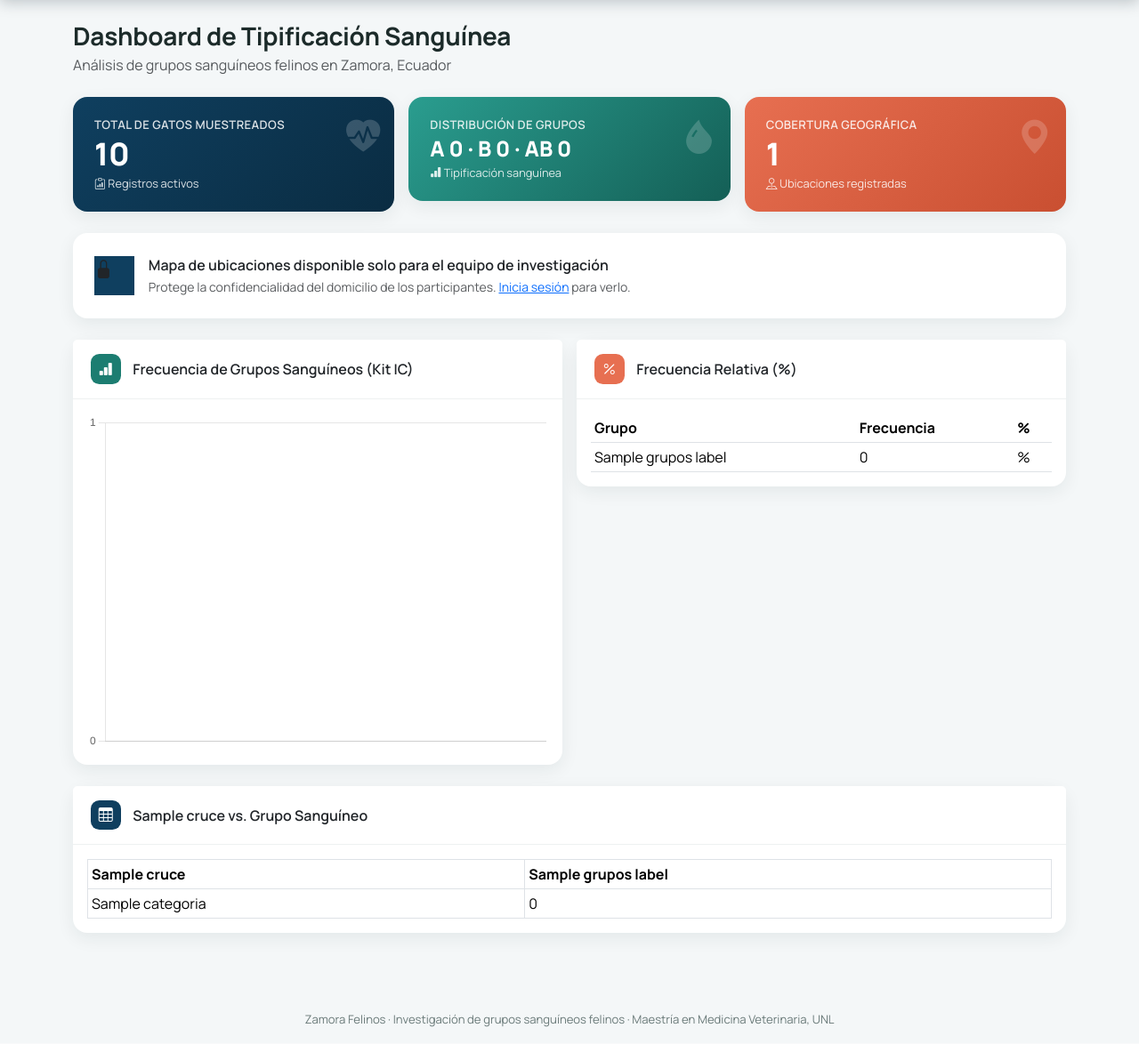
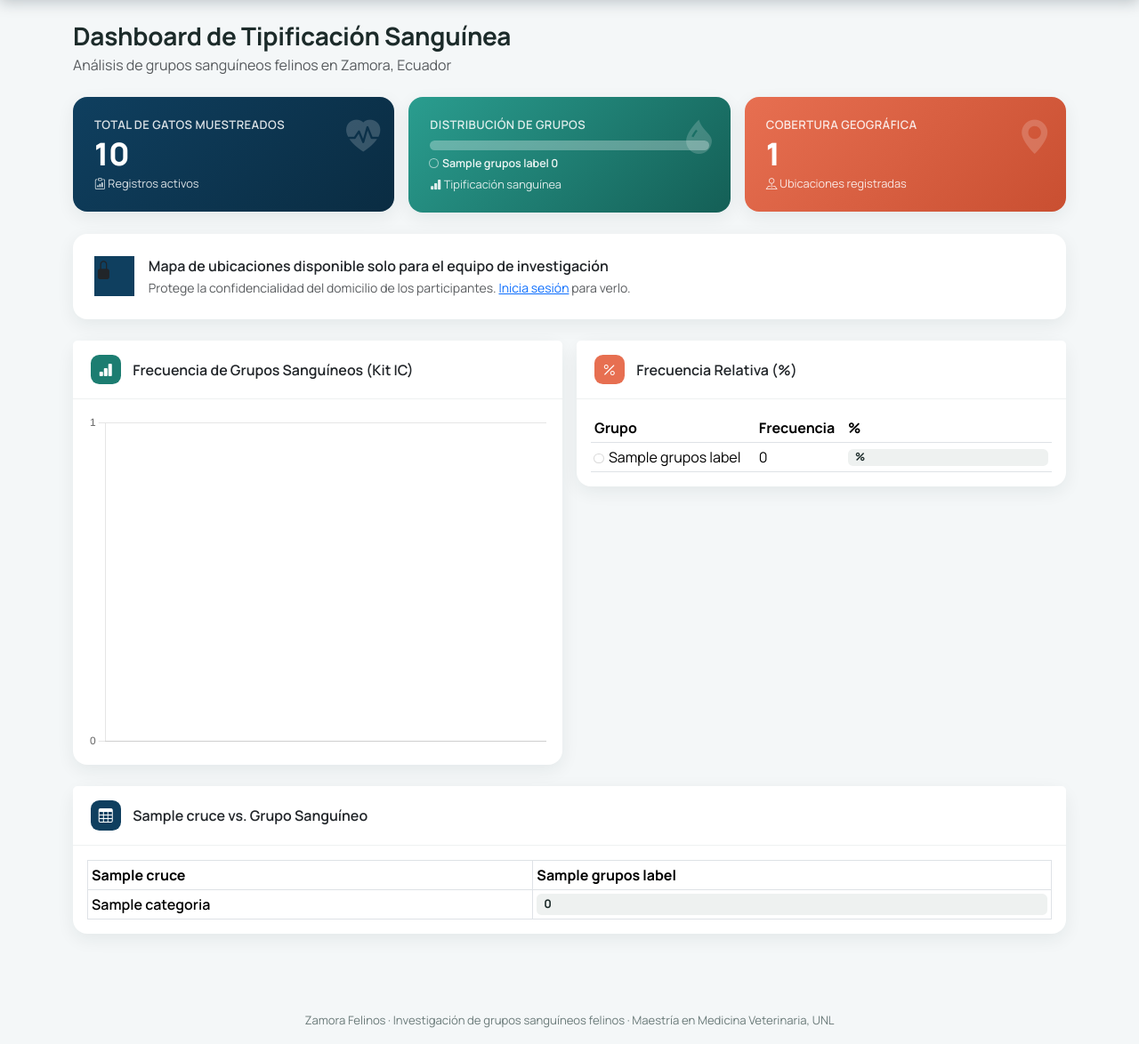
Before and after one commit to leonardo-3003/zamora-felinos, a Django app: template templates/core/dashboard.html in a window 1280 px wide. Shown: the part 60-1234 px from the top of the page at 89% size. Run offline with Django 5.2, Linux system fonts and the light colour scheme; the template is opened without the code that fills it: most values are stand-ins (such as "Sample title", 1, 10 or a date in 2020).

Commit message:
Mejora la legibilidad visual del dashboard con una paleta accesible
Reemplaza los colores de grupo sanguineo por una paleta validada contra
daltonismo/contraste (azul/naranja/aguamarina + gris para "no determinable"),
aplicada de forma consistente en el grafico, el mapa, la lista de registros
y las tarjetas. Agrega una barra de proporcion en la tarjeta de distribucion,
mini-barras dentro de las tablas cruzadas y etiquetas directas sobre el
grafico de barras para que los datos se entiendan de un vistazo.

Co-Authored-By: Claude Sonnet 5 <noreply@anthropic.com>

```diff
--- a/core/templatetags/dashboard_extras.py
+++ b/core/templatetags/dashboard_extras.py
@@ -9,3 +9,13 @@ def get_item(dictionary, key):
     if not dictionary:
         return None
     return dictionary.get(key)
+
+
+@register.filter
+def max_value(dictionary):
+    """Devuelve el mayor valor de un dict (usado para escalar mini-barras en las
+    tablas cruzadas: cada celda se dibuja en proporción al máximo de su fila)."""
+    if not dictionary:
+        return 0
+    valores = dictionary.values()
+    return max(valores) if valores else 0
--- a/templates/core/dashboard.html
+++ b/templates/core/dashboard.html
@@ -4,6 +4,17 @@
 {% block content %}
 
 <style>
+  /* Colores por grupo sanguíneo, fijos y consistentes en todo el dashboard
+     (tarjeta, gráfico de barras, mapa, leyenda y tablas cruzadas). Elegidos y
+     validados para que sean distinguibles con daltonismo (protanopia/deuteranopia/
+     tritanopia) y no se confundan entre sí; "ND" usa el gris neutro de la marca
+     en vez de un color categórico, porque representa "sin dato", no un grupo real. */
+  :root {
+    --grp-A: #2a78d6;
+    --grp-B: #eb6834;
+    --grp-AB: #1baf7a;
+    --grp-ND: #898781;
+  }
   .stat-card {
     border-radius: var(--radius-lg);
     padding: 1.35rem 1.5rem;
@@ -50,7 +61,60 @@
     color: var(--brand-muted);
     font-weight: 600;
   }
-  .legend-pill .dot { width: .65rem; height: .65rem; border-radius: 50%; display: inline-block; }
+  .legend-pill .dot {
+    width: .65rem; height: .65rem; border-radius: 50%; display: inline-block;
+    box-shadow: 0 0 0 1px rgba(0,0,0,.15);
+  }
+
+  /* Barra de proporción 100% apilada, usada en la tarjeta de "Distribución de Grupos" */
+  .mini-stack {
+    display: flex;
+    height: .65rem;
+    border-radius: 999px;
+    overflow: hidden;
+    background: rgba(255, 255, 255, .3);
+    margin: .5rem 0 .4rem;
+  }
+  .mini-stack .mini-seg { height: 100%; }
+  .mini-legend {
+    display: flex;
+    flex-wrap: wrap;
+    gap: .15rem .7rem;
+    font-size: .78rem;
+    font-weight: 600;
+    opacity: .92;
+  }
+  .mini-legend .dot {
+    width: .55rem; height: .55rem; border-radius: 50%; display: inline-block;
+    margin-right: .3rem; box-shadow: 0 0 0 1px rgba(255,255,255,.6);
+  }
+
+  /* Mini-barras dentro de las celdas de las tablas cruzadas: el ancho es
+     proporcional al máximo de la fila, así se lee la proporción de un vistazo
+     sin perder el número exacto (que siempre queda visible como texto). */
+  .cell-bar-wrap {
+    position: relative;
+    min-width: 3.2rem;
+    height: 1.5rem;
+    background: #eef1f0;
+    border-radius: .35rem;
+    overflow: hidden;
+    display: flex;
+    align-items: center;
+  }
+  .cell-bar-wrap .cell-bar {
+    position: absolute;
+    left: 0; top: 0; bottom: 0;
+    opacity: .38;
+  }
+  .cell-bar-wrap .cell-val {
+    position: relative;
+    z-index: 1;
+    padding-left: .5rem;
+    font-weight: 700;
+    font-size: .82rem;
+    color: var(--brand-ink);
+  }
 </style>
 
 <div class="d-flex justify-content-between align-items-center flex-wrap gap-3 mb-4">
@@ -78,12 +142,25 @@
     <div class="stat-card stat-card--teal">
       <i class="bi bi-droplet-fill stat-icon"></i>
       <div class="stat-label">Distribución de Grupos</div>
-      <div class="stat-value fs-4">
-        {% if total > 0 %}
-          A {{ frecuencias.A|default:0 }} · B {{ frecuencias.B|default:0 }} · AB {{ frecuencias.AB|default:0 }}
-        {% else %}—{% endif %}
-      </div>
-      <div class="stat-foot"><i class="bi bi-bar-chart-fill"></i> Tipificación sanguínea</div>
+      {% if total > 0 %}
+        <div class="mini-stack">
+          {% for g in grupos_labels %}
+            {% with valor=frecuencias|get_item:g %}
+              {% if valor %}
+                <div class="mini-seg" style="width: {% widthratio valor total 100 %}%; background: var(--grp-{{ g }});" title="{{ g }}: {{ valor }}"></div>
+              {% endif %}
+            {% endwith %}
+          {% endfor %}
+        </div>
+        <div class="mini-legend">
+          {% for g in grupos_labels %}
+            <span><span class="dot" style="background: var(--grp-{{ g }});"></span>{{ g }} {{ frecuencias|get_item:g|default:0 }}</span>
+          {% endfor %}
+        </div>
+      {% else %}
+        <div class="stat-value fs-4">—</div>
+      {% endif %}
+      <div class="stat-foot mt-1"><i class="bi bi-bar-chart-fill"></i> Tipificación sanguínea</div>
     </div>
   </div>
   <div class="col-md-4">
@@ -114,10 +191,10 @@
           <i class="bi bi-geo-alt"></i> Mostrando {{ coordenadas|length }} felino{{ coordenadas|length|pluralize }} con ubicación registrada
         </small>
         <div class="d-flex flex-wrap gap-3">
-          <span class="legend-pill"><span class="dot" style="background-color: #2a9d8f;"></span> Grupo A</span>
-          <span class="legend-pill"><span class="dot" style="background-color: #e76f51;"></span> Grupo B</span>
-          <span class="legend-pill"><span class="dot" style="background-color: #e9c46a;"></span> Grupo AB</span>
-          <span class="legend-pill"><span class="dot" style="background-color: #adb5bd;"></span> No determinable</span>
+          <span class="legend-pill"><span class="dot" style="background-color: var(--grp-A);"></span> Grupo A</span>
+          <span class="legend-pill"><span class="dot" style="background-color: var(--grp-B);"></span> Grupo B</span>
+          <span class="legend-pill"><span class="dot" style="background-color: var(--grp-AB);"></span> Grupo AB</span>
+          <span class="legend-pill"><span class="dot" style="background-color: var(--grp-ND);"></span> No determinable</span>
         </div>
       </div>
     {% else %}
@@ -161,16 +238,19 @@
         <span class="fw-semibold">Frecuencia Relativa (%)</span>
       </div>
       <div class="card-body">
-        <table class="table table-sm mb-0">
-          <thead><tr><th>Grupo</th><th>Frecuencia</th><th>%</th></tr></thead>
+        <table class="table table-sm mb-0 align-middle">
+          <thead><tr><th>Grupo</th><th>Frecuencia</th><th style="width: 45%;">%</th></tr></thead>
           <tbody>
             {% for g in grupos_labels %}
             <tr>
-              <td>{{ g }}</td>
+              <td><span class="dot" style="display:inline-block; width:.6rem; height:.6rem; border-radius:50%; background: var(--grp-{{ g }}); box-shadow: 0 0 0 1px rgba(0,0,0,.15); margin-right:.4rem;"></span>{{ g }}</td>
               <td>{{ frecuencias|get_item:g|default:0 }}</td>
               <td>
                 {% if total > 0 %}
-                  {% widthratio frecuencias|get_item:g total 100 %}%
+                  <div class="cell-bar-wrap" style="height: 1.2rem;">
+                    <div class="cell-bar" style="width: {% widthratio frecuencias|get_item:g total 100 %}%; background: var(--grp-{{ g }});"></div>
+                    <span class="cell-val" style="font-size: .78rem;">{% widthratio frecuencias|get_item:g total 100 %}%</span>
+                  </div>
                 {% else %}—{% endif %}
               </td>
             </tr>
@@ -202,8 +282,21 @@
         <tbody>
           {% for categoria, conteos in tabla.items %}
           <tr>
-            <td>{{ categoria }}</td>
-            {% for g in grupos_labels %}<td>{{ conteos|get_item:g|default:0 }}</td>{% endfor %}
+            <td class="fw-semibold">{{ categoria }}</td>
+            {% with maxv=conteos|max_value %}
+              {% for g in grupos_labels %}
+                {% with valor=conteos|get_item:g|default:0 %}
+                <td>
+                  <div class="cell-bar-wrap">
+                    {% if valor %}
+                      <div class="cell-bar" style="width: {% widthratio valor maxv 100 %}%; background: var(--grp-{{ g }});"></div>
+                    {% endif %}
+                    <span class="cell-val">{{ valor }}</span>
+                  </div>
+                </td>
+                {% endwith %}
+              {% endfor %}
+            {% endwith %}
           </tr>
           {% empty %}
           <tr><td colspan="{{ grupos_labels|length|add:1 }}" class="text-muted">Sin datos aún.</td></tr>
@@ -232,13 +325,47 @@
       datasets: [{
         label: 'N.º de gatos',
         data: {{ frecuencias_valores|safe }},
-        backgroundColor: ['#2a9d8f', '#e76f51', '#e9c46a', '#adb5bd'],
+        backgroundColor: ['#2a78d6', '#eb6834', '#1baf7a', '#898781'],
+        borderRadius: 4,
+        maxBarThickness: 70,
       }]
     },
     options: {
-      plugins: { legend: { display: false } },
+      plugins: {
+        legend: { display: false },
+        tooltip: {
+          callbacks: {
+            label: (item) => {
+              const suma = item.dataset.data.reduce((a, b) => a + b, 0);
+              const pct = suma > 0 ? Math.round((item.parsed.y / suma) * 100) : 0;
+              return `${item.parsed.y} gatos (${pct}%)`;
+            }
+          }
+        }
+      },
       scales: { y: { beginAtZero: true, ticks: { precision: 0 } } }
-    }
+    },
+    // Etiqueta directa con el número encima de cada barra: son solo 4 categorías,
+    // así que etiquetar todas es legible (no es un gráfico de líneas con muchos puntos).
+    plugins: [{
+      id: 'valorSobreBarra',
+      afterDatasetsDraw(chart) {
+        const { ctx } = chart;
+        chart.data.datasets.forEach((dataset, i) => {
+          chart.getDatasetMeta(i).data.forEach((bar, index) => {
+            const valor = dataset.data[index];
+            if (!valor) return;
+            ctx.save();
+            ctx.fillStyle = '#1c2b2a';
+            ctx.font = '700 12px Manrope, sans-serif';
+            ctx.textAlign = 'center';
+            ctx.textBaseline = 'bottom';
+            ctx.fillText(valor, bar.x, bar.y - 6);
+            ctx.restore();
+          });
+        });
+      }
+    }]
   });
 
   // Mapa de calor (coordenadas solo llega con datos si hay sesión iniciada)
@@ -251,10 +378,10 @@
 
     // Colores por grupo sanguíneo
     const grupoColors = {
-      'A': '#2a9d8f',
-      'B': '#e76f51',
-      'AB': '#e9c46a',
-      'ND': '#adb5bd'
+      'A': '#2a78d6',
+      'B': '#eb6834',
+      'AB': '#1baf7a',
+      'ND': '#898781'
     };
 
     // Datos de coordenadas desde Django
```
Also changed, not shown: templates/core/registro_list.html (+4 -4 lines).
